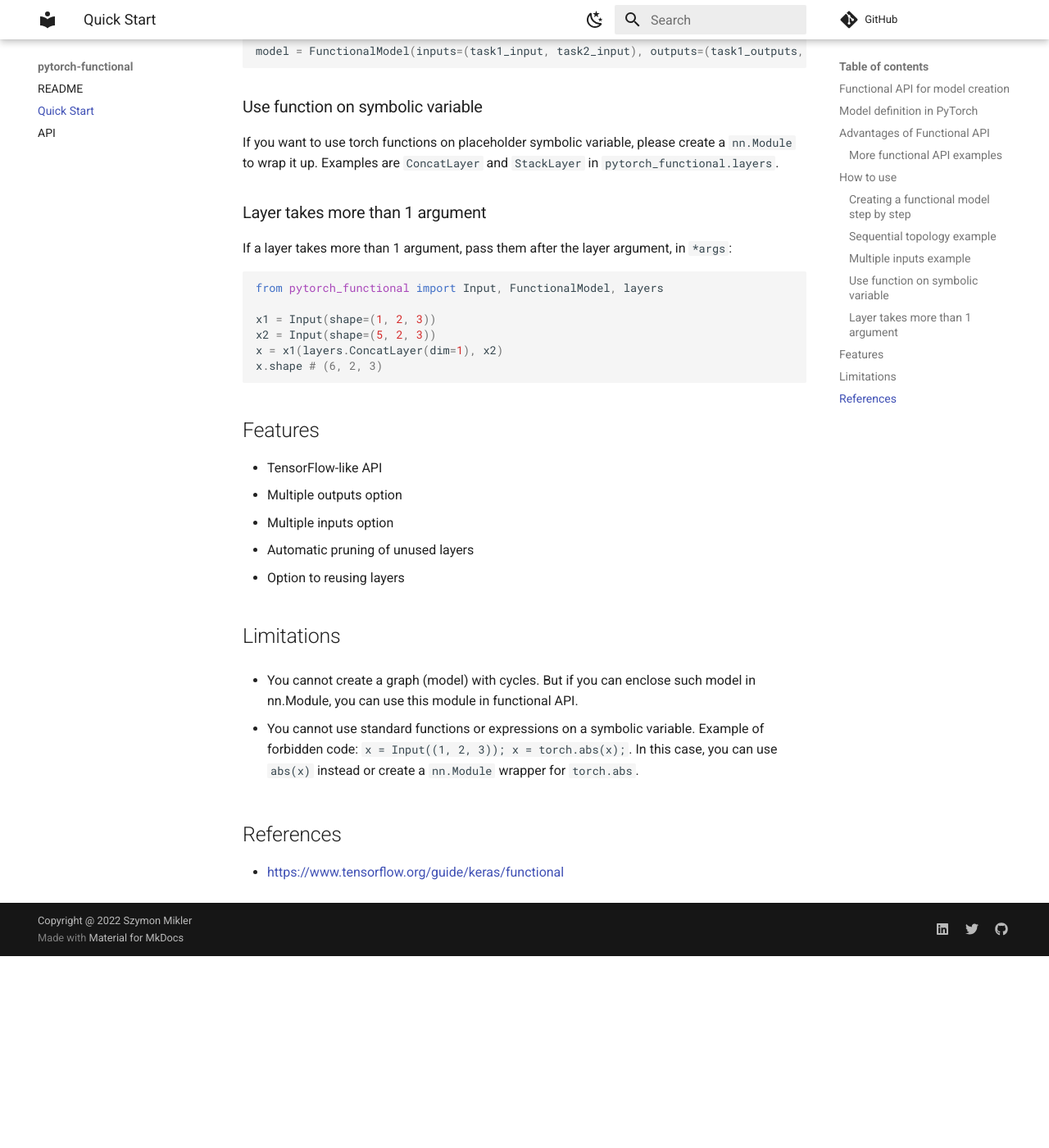
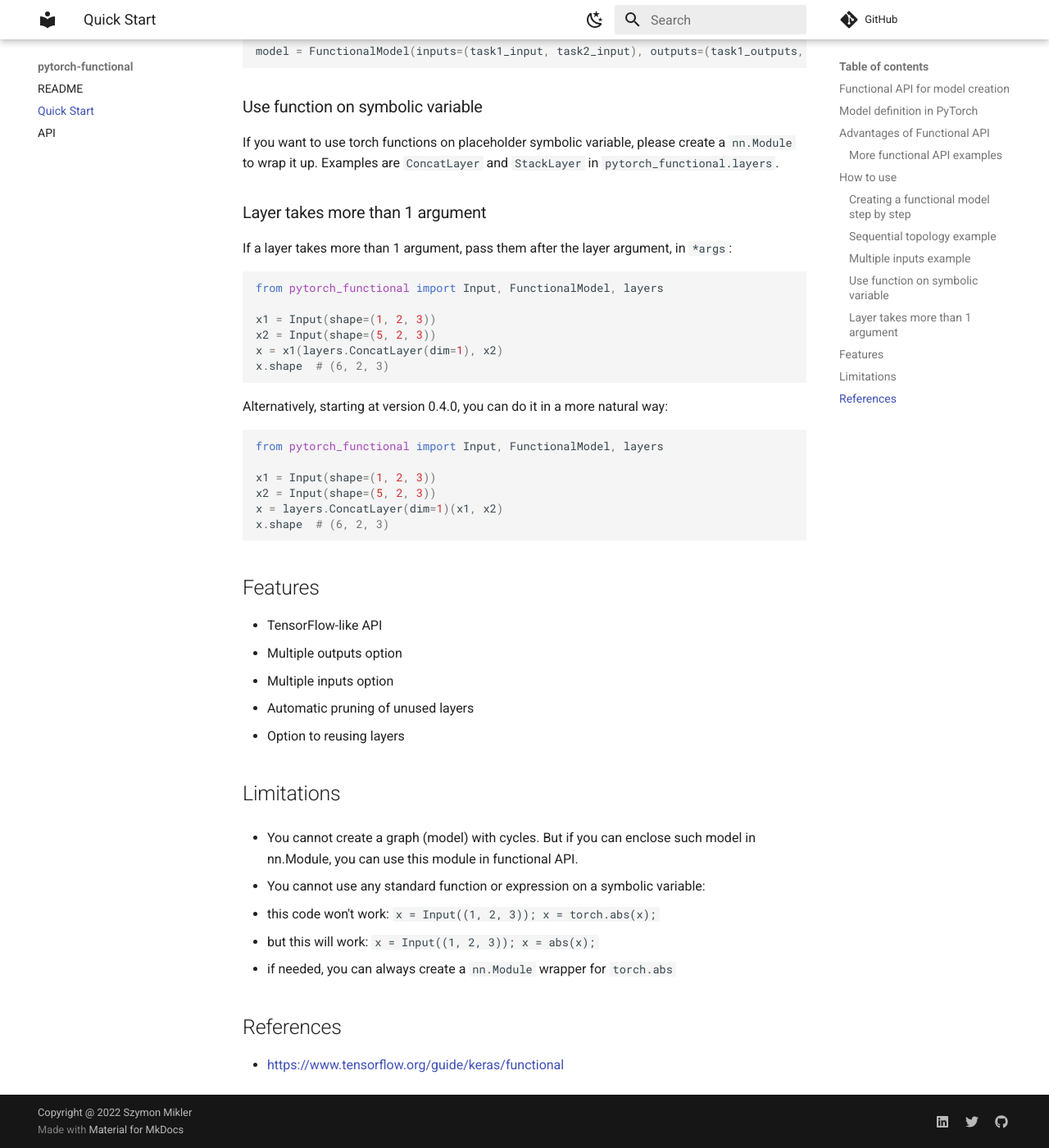
Before and after one commit to sjmikler/pytorch-symbolic, an MkDocs documentation site: the page built from docs/quick_start.md, in a window 1280 px wide and 1400 px high, scrolled down 5335 px. Shown: the whole window at 82% size. Built offline with MkDocs 1.6.1 and Material for MkDocs 9.7.7, drawn with Linux system fonts in a browser that asks for light colours; comment, search, counter and statistics services are not loaded; before the commit the page ends 6501 px from its top, so only the background shows below that; some of the changed text lies outside the part shown.

Commit message:
Mention 0.4.0 in docs

````diff
--- a/docs/quick_start.md
+++ b/docs/quick_start.md
@@ -99,6 +98,7 @@ class ToyResNet(nn.Module):
         x = self.relu(self.linear(x))
         x = self.dropout(x)
         return self.classifier(x)
+
 
 model = ToyResNet()
 ```
@@ -242,14 +242,27 @@ model = FunctionalModel(inputs=(task1_input, task2_input), outputs=(task1_output
 If you want to use torch functions on placeholder symbolic variable, please create a `nn.Module` to wrap it up. Examples are `ConcatLayer` and `StackLayer` in `pytorch_functional.layers`.
 
 ### Layer takes more than 1 argument
+
 If a layer takes more than 1 argument, pass them after the layer argument, in ``*args``:
+
 ```py
 from pytorch_functional import Input, FunctionalModel, layers
 
 x1 = Input(shape=(1, 2, 3))
 x2 = Input(shape=(5, 2, 3))
 x = x1(layers.ConcatLayer(dim=1), x2)
-x.shape # (6, 2, 3)
+x.shape  # (6, 2, 3)
+```
+
+Alternatively, starting at version 0.4.0, you can do it in a more natural way:
+
+```py
+from pytorch_functional import Input, FunctionalModel, layers
+
+x1 = Input(shape=(1, 2, 3))
+x2 = Input(shape=(5, 2, 3))
+x = layers.ConcatLayer(dim=1)(x1, x2)
+x.shape  # (6, 2, 3)
 ```
 
 ## Features
@@ -264,7 +277,10 @@ x.shape # (6, 2, 3)
 
 * You cannot create a graph (model) with cycles. But if you can enclose such model in nn.Module, you can use this module in functional API.
 
-* You cannot use standard functions or expressions on a symbolic variable. Example of forbidden code: `x = Input((1, 2, 3)); x = torch.abs(x);`. In this case, you can use `abs(x)` instead or create a `nn.Module` wrapper for `torch.abs`.
+* You cannot use any standard function or expression on a symbolic variable:
+  * this code won't work: `x = Input((1, 2, 3)); x = torch.abs(x);`
+  * but this will work: `x = Input((1, 2, 3)); x = abs(x);`
+  * if needed, you can always create a `nn.Module` wrapper for `torch.abs`
 
 ## References
 
````
Also changed, not shown: other parts of docs/quick_start.md (+0 -1 lines).
